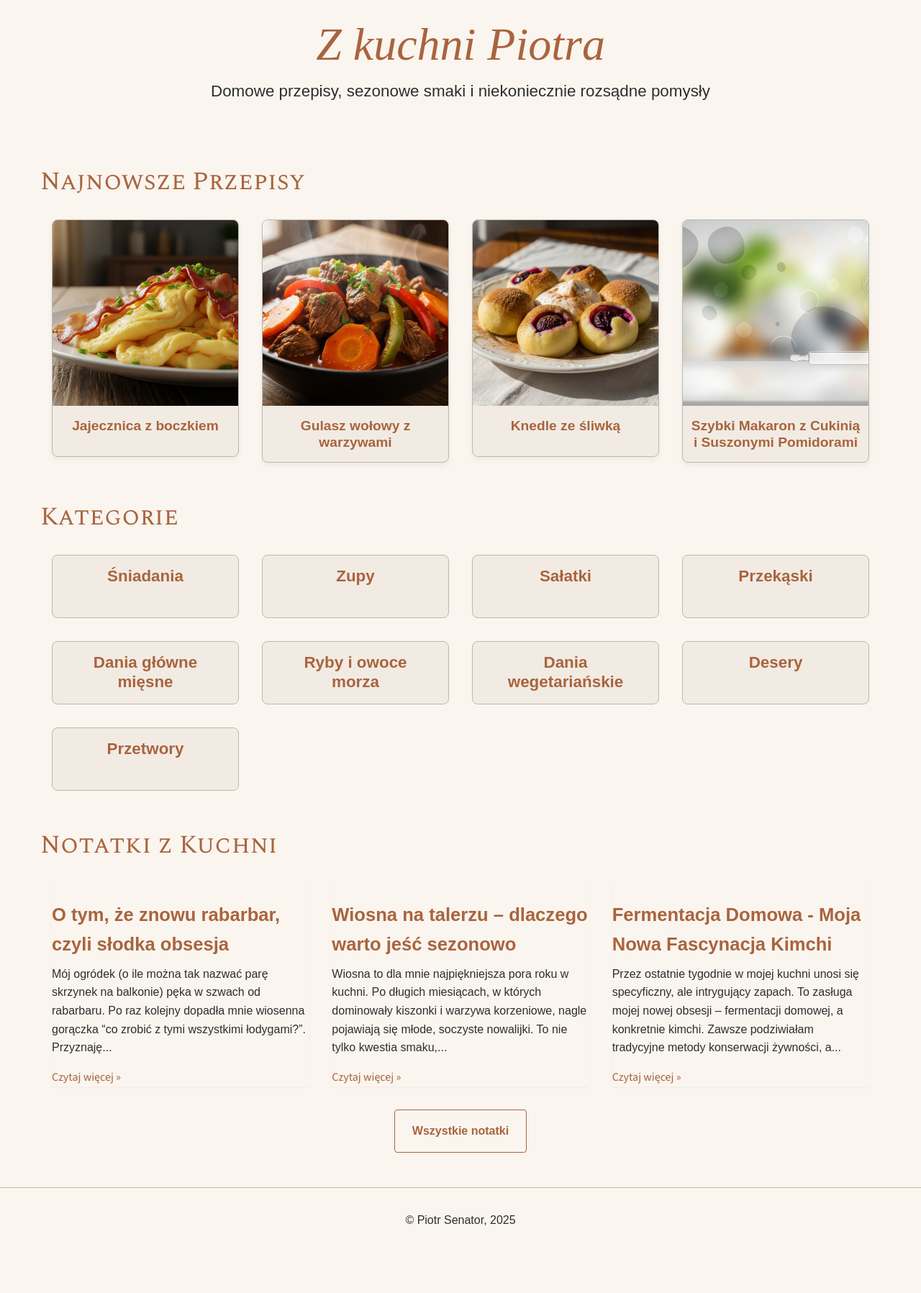
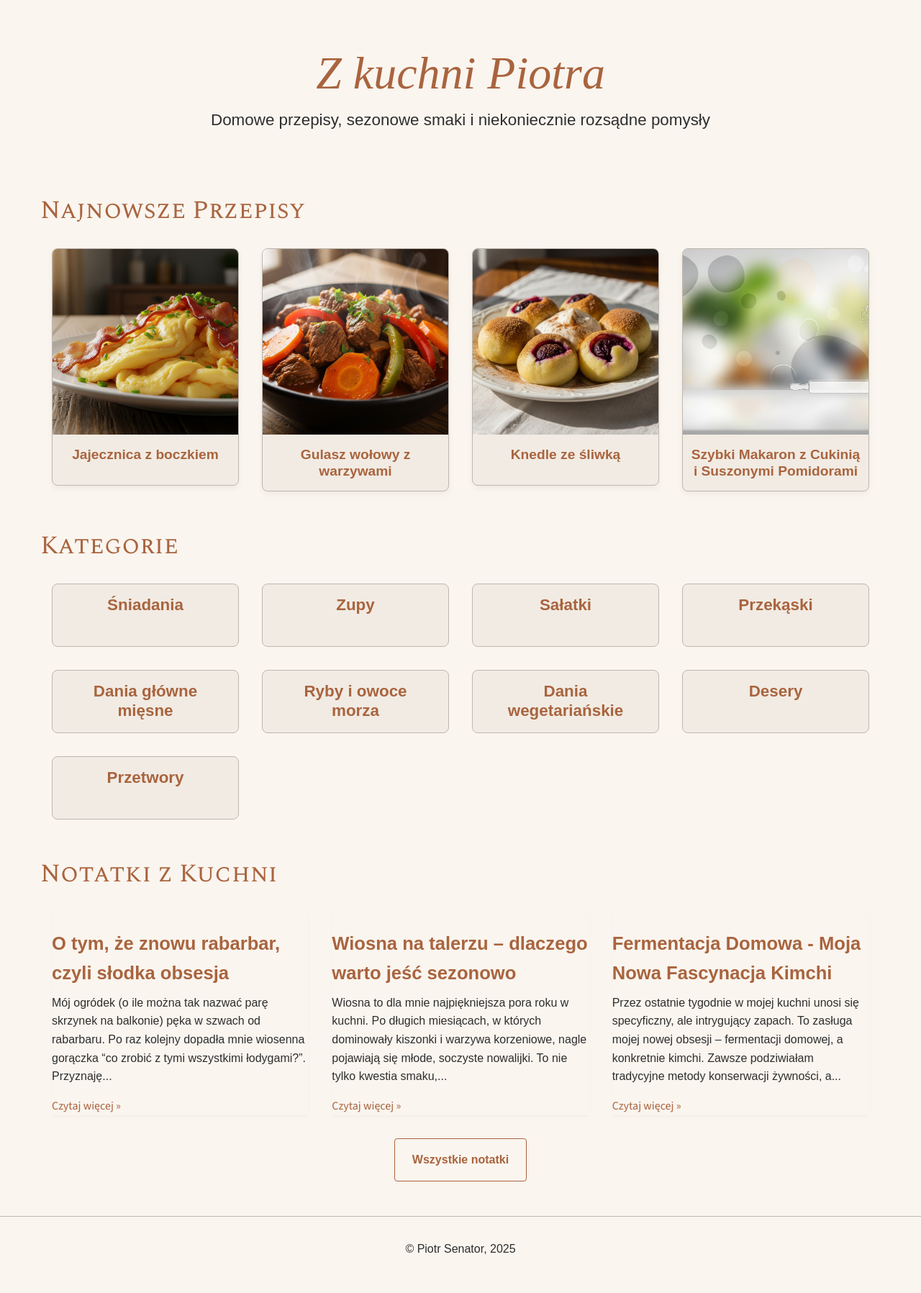
Before and after one commit to piotrsenator/kuchnia, a Jekyll site: the page built from index.html, in a window 1280 px wide. Shown: the whole page at 72% size. Built offline with Jekyll 4.4.1, drawn with Linux system fonts in a browser that asks for light colours; some web fonts are replaced; before the commit the page ends 1757 px from its top, so only the background shows below that.

Commit message:
Update style.css

```diff
--- a/assets/css/style.css
+++ b/assets/css/style.css
@@ -134,7 +134,7 @@ h1, h2, h4, h5, h6 {
     font-family: var(--font-family-headings);
     font-weight: var(--font-weight-regular);
     color: var(--color-primary);
-    margin-top: var(--spacing-xs);
+    margin-top: var(--spacing-xl);
 }
 
 h1 { font-size: 2.8rem; }
```
